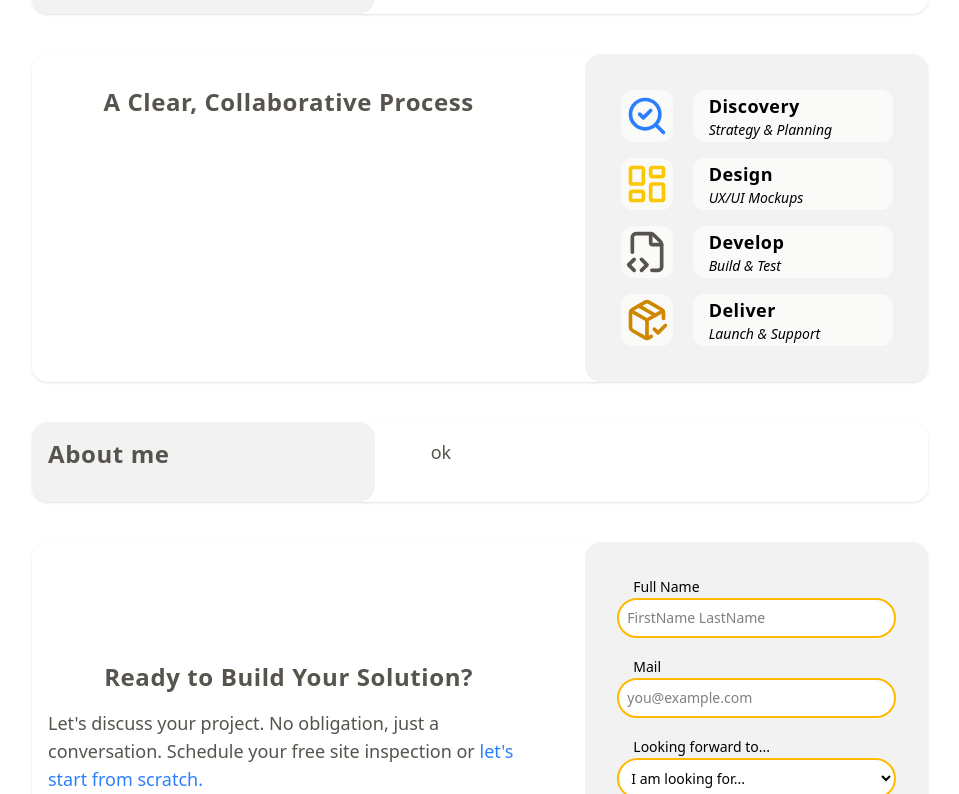
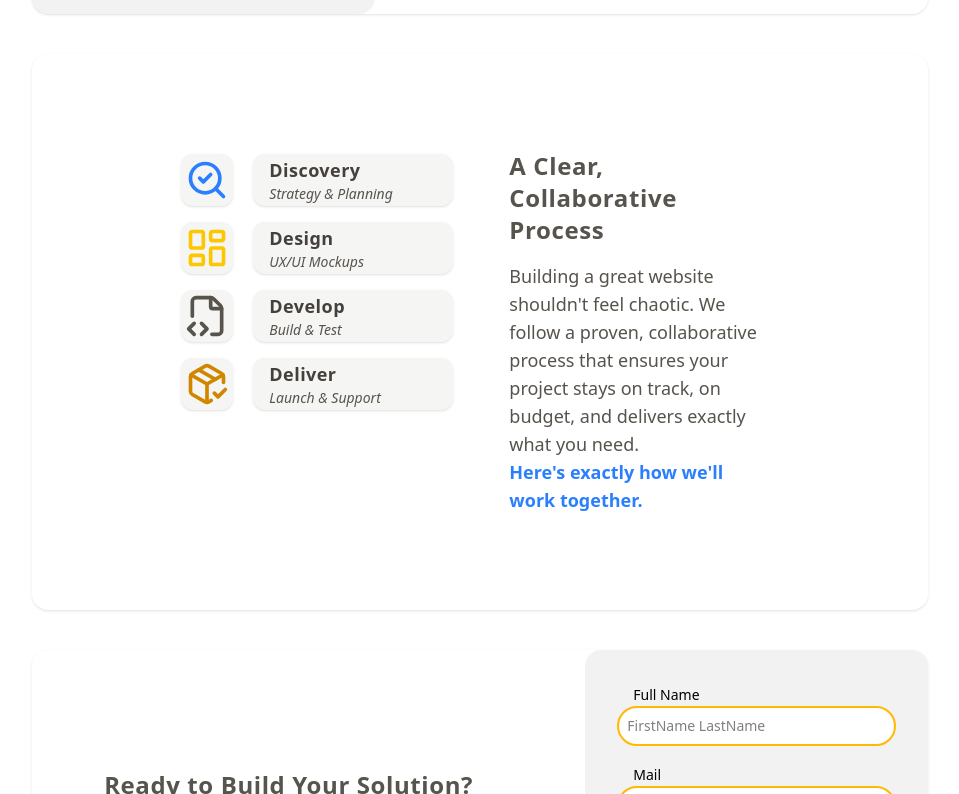
Before and after one commit to aievey/business-brewery-next, a Next.js app: page / in a window 1280 px wide. Shown: the part 1846-2640 px from the top of the page, without its empty margins (160-1119 px from the left). Built offline with nearby package versions, Linux system fonts and the light colour scheme.

Commit message:
timeline

```diff
--- a/src/app/how-it-works/page.jsx
+++ b/src/app/how-it-works/page.jsx
@@ -11,6 +11,25 @@ const Process = () => {
     <PageContainer>
       <SubCover url="/process-cover.jpg"> Process</SubCover>
       <h1>How it works</h1>
+      <div className="flex w-full flex-col items-start">
+        <div className="group flex gap-x-6">
+          <div className="relative">
+            <div className="absolute top-0 left-1/2 h-full w-0.5 -translate-x-1/2 bg-amber-200"></div>
+            <span className="relative z-10 grid h-10 w-10 place-items-center rounded-full bg-amber-400 text-stone-700"></span>
+          </div>
+          <div className="-translate-y-1.5 pt-2 pb-8">
+            <h2 className="text-2xl font-semibold text-stone-700">
+              Timeline Title Here.
+            </h2>
+            <p className="mt-2 text-lg font-light text-stone-700">
+              The key to more success is to have a lot of pillows. Put it this
+              way, it took me twenty five years to get these plants, twenty five
+              years of blood sweat and tears, and I&#x27;m never giving up,
+              I&#x27;m just getting started. I&#x27;m up to something. Fan luv.
+            </p>
+          </div>
+        </div>
+      </div>
     </PageContainer>
   );
 };
--- a/src/app/page.js
+++ b/src/app/page.js
@@ -42,7 +42,7 @@ export default function Home() {
         </Segment>
         <Process />
 
-        <Segment>
+        {/* <Segment>
           <Small>
             <Head>
               <b>About me</b>
@@ -51,7 +51,7 @@ export default function Home() {
           <Large>
             <Elaboration>ok</Elaboration>
           </Large>
-        </Segment>
+        </Segment> */}
 
         <Segment>
           <Large>
--- a/src/components/index-components/process.jsx
+++ b/src/components/index-components/process.jsx
@@ -1,10 +1,17 @@
-import { Segment, Large, Small } from "@/components/ui/segment";
+import {
+  Head,
+  Segment,
+  Large,
+  Small,
+  Elaboration,
+} from "@/components/ui/segment";
 import {
   SearchCheck,
   LayoutDashboard,
   FileCodeCorner,
   PackageCheck,
 } from "lucide-react";
+import Link from "next/link";
 
 const process = [
   {
@@ -38,33 +45,43 @@ const process = [
 ];
 const Process = () => {
   return (
-    <Segment>
-      <Large>
-        <h1 className="py-4 text-center text-2xl font-semibold tracking-wide text-stone-600">
-          A Clear, Collaborative Process
-        </h1>
-      </Large>
-      <Small>
+    <div className="flex w-full items-center justify-center rounded-2xl bg-linear-to-b from-amber-100 to-amber-300 pb-6 md:bg-none md:py-20 md:shadow">
+      <div className="flex flex-wrap justify-center gap-4 md:max-w-2/3 md:flex-nowrap md:gap-10">
         <div className="flex flex-col space-y-4 py-5">
           {process.map((step) => (
             <div key={step.id} className="flex items-center justify-center">
               <step.icon
                 size={52}
-                className={`mr-5 rounded-xl bg-stone-50 p-1 ${step.color}`}
+                className={`mr-5 rounded-xl bg-stone-100 p-1 shadow ${step.color}`}
               />
-              <div className="min-w-50 rounded-xl bg-stone-50 px-4 py-0.5">
-                <h3 className="text-lg font-semibold tracking-wide">
+              <div className="min-w-50 rounded-xl bg-stone-100 px-4 py-0.5 shadow">
+                <h3 className="text-lg font-semibold tracking-wide text-stone-700">
                   {step.title}
                 </h3>
-                <p className="text-sm font-extralight italic">
+                <p className="text-sm font-extralight text-stone-600 italic">
                   {step.description}
                 </p>
               </div>
             </div>
           ))}
         </div>
-      </Small>
-    </Segment>
+
+        <div className="p-4">
+          <Head className="py-4 text-center text-2xl font-semibold tracking-wide text-stone-600">
+            A Clear, Collaborative Process
+          </Head>
+          <Elaboration>
+            Building a great website shouldn&apos;t feel chaotic. We follow a
+            proven, collaborative process that ensures your project stays on
+            track, on budget, and delivers exactly what you need.
+            <br />
+            <Link href="/how-it-works" className="font-semibold text-blue-500">
+              Here&apos;s exactly how we&apos;ll work together.
+            </Link>
+          </Elaboration>
+        </div>
+      </div>
+    </div>
   );
 };
 export default Process;
--- a/src/components/ui/segment.jsx
+++ b/src/components/ui/segment.jsx
@@ -10,7 +10,7 @@ const Elaboration = ({ children }) => {
 };
 const Small = ({ children }) => {
   return (
-    <div className="w-full overflow-hidden rounded-2xl bg-black/5 p-4 lg:w-4/10">
+    <div className="flex w-full flex-col justify-center overflow-hidden rounded-2xl bg-black/5 p-4 lg:w-4/10">
       {children}
     </div>
   );
```
